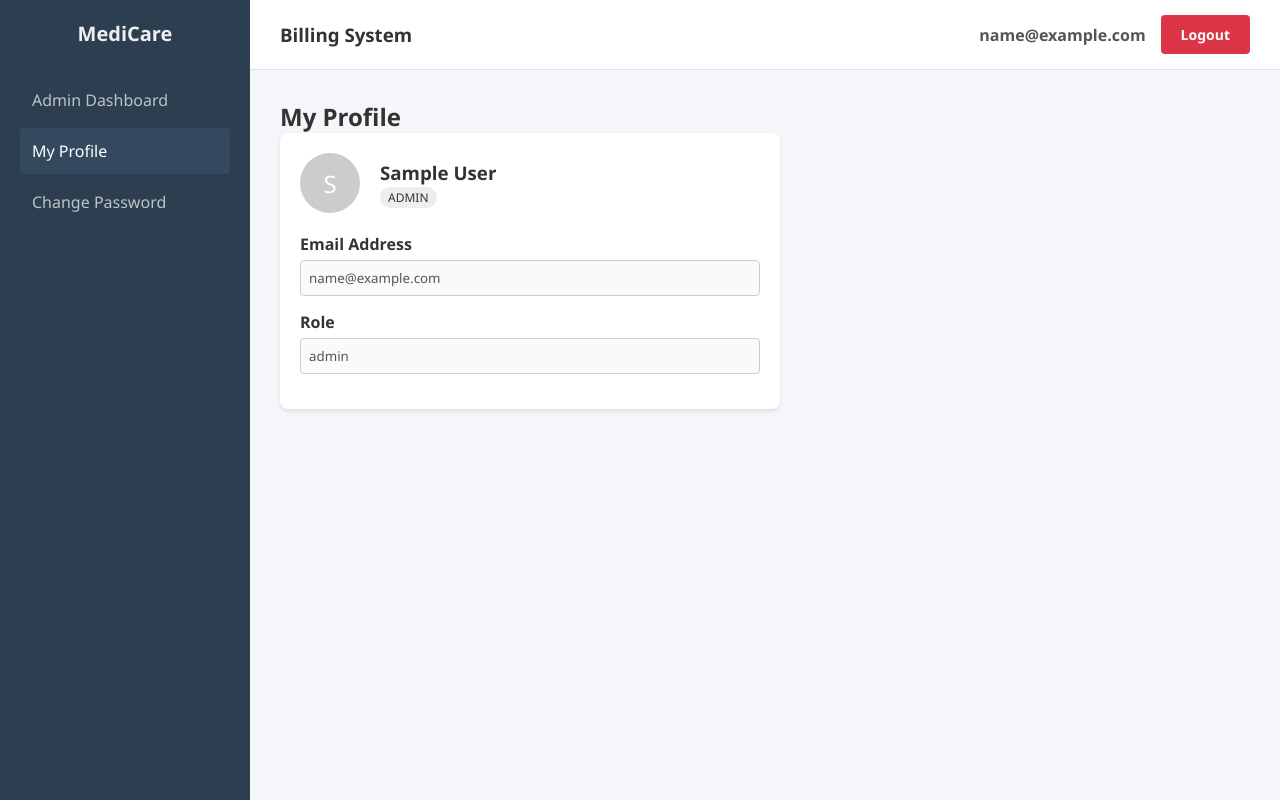
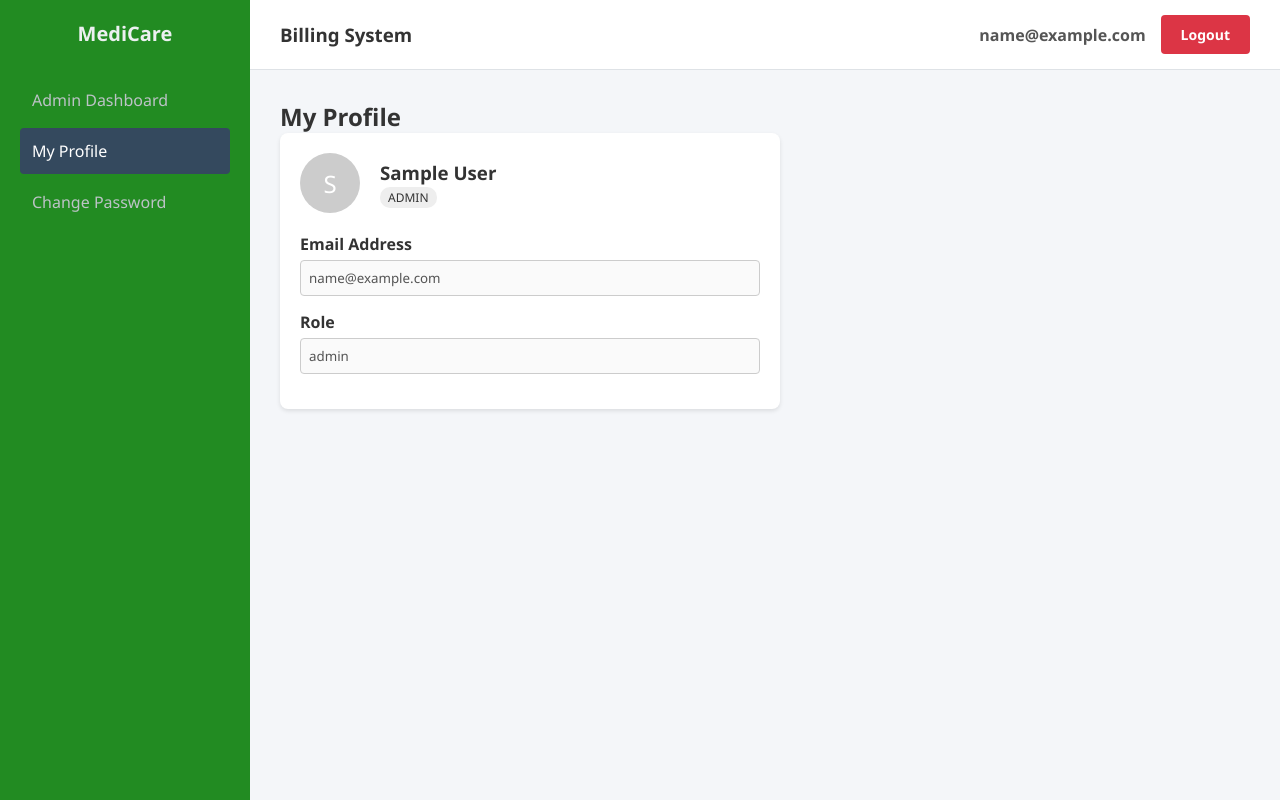
Before and after one commit to adii3404/MBMS, a React (Vite) app: page /profile in a window 1280 px wide. Built offline with nearby package versions, Linux system fonts and the light colour scheme; sample sign-in values are in the browser's storage.

Commit message:
sidebar color change

```diff
--- a/src/app.css
+++ b/src/app.css
@@ -78,7 +78,8 @@ body {
 /* --- SIDEBAR --- */
 .sidebar {
   width: 250px;
-  background-color: #2c3e50;
+  background-color: #228B22;
+;
   color: white;
   display: flex;
   flex-direction: column;
```
